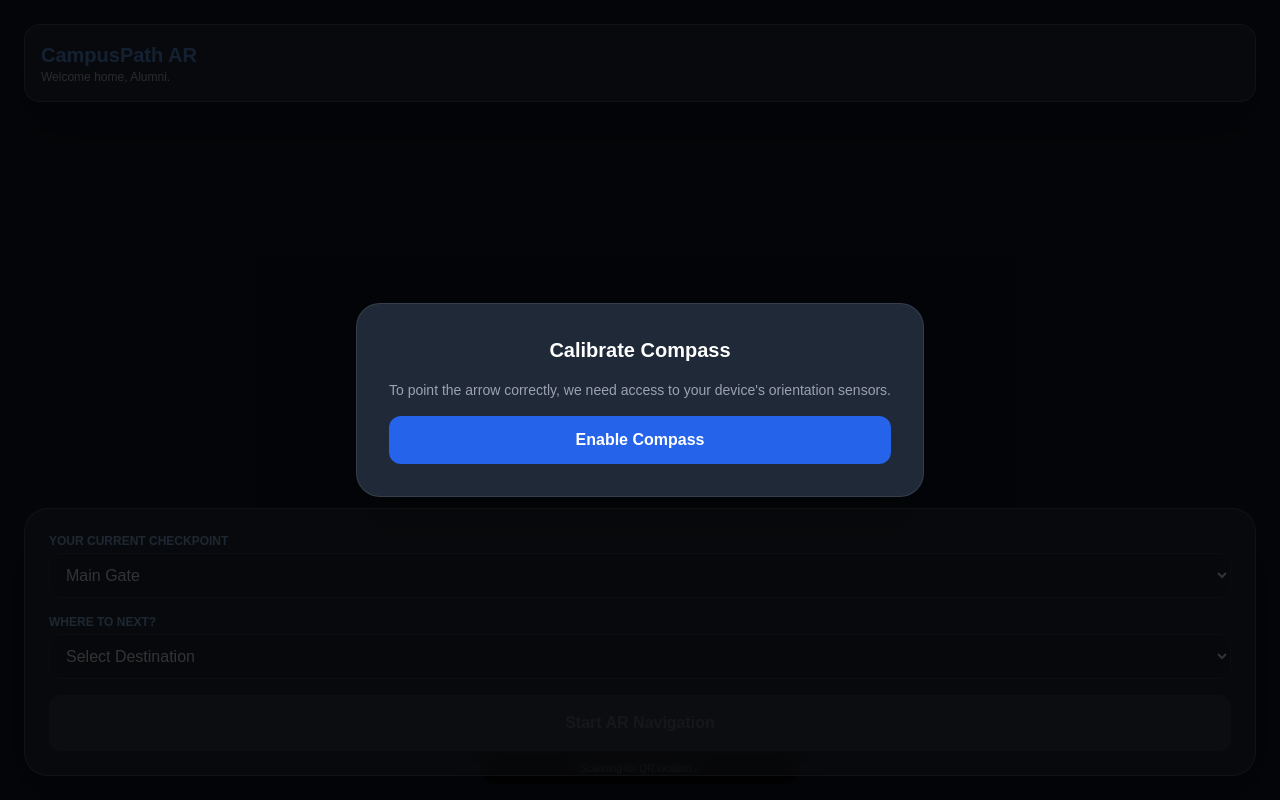
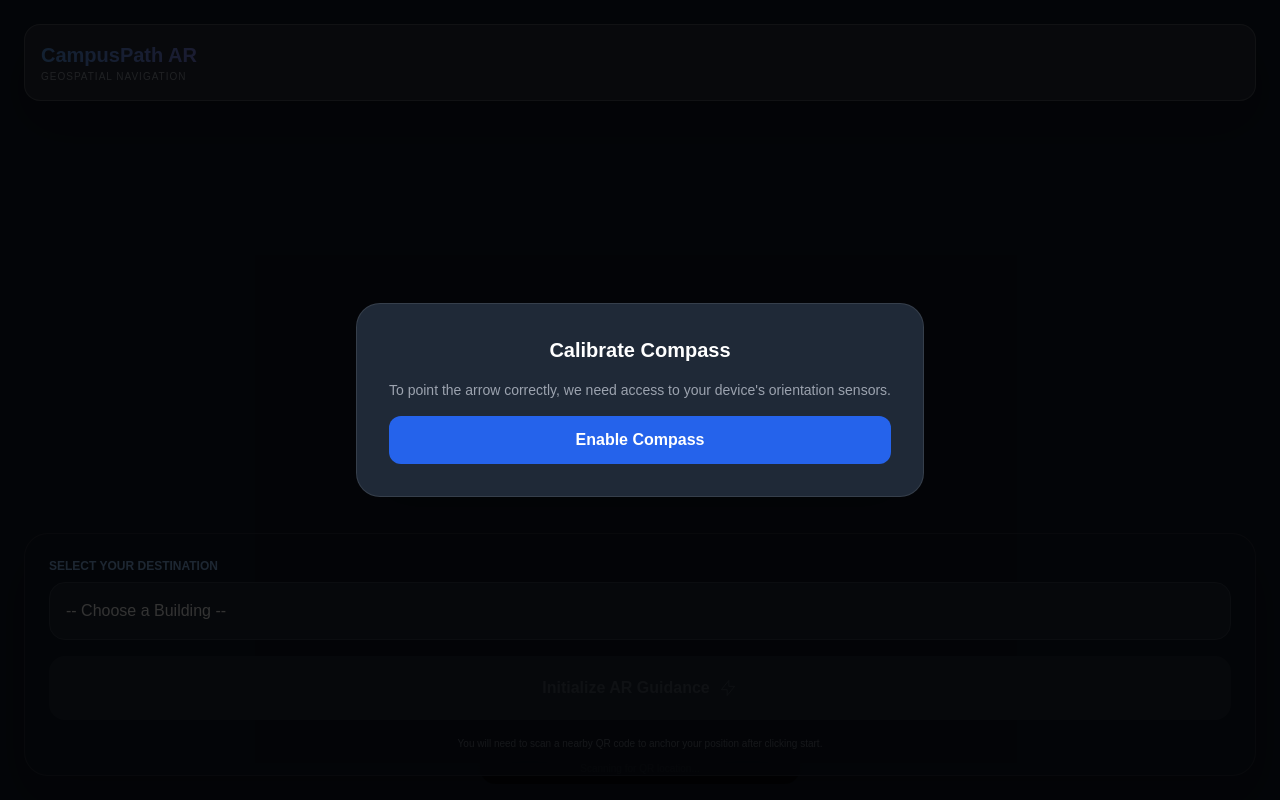
Before and after one commit to SandeshMahajan07/campus-ar, a React (Vite) app: page / in a window 1280 px wide. Built offline with nearby package versions, Linux system fonts and the light colour scheme.

Commit message:
updated some features second time

```diff
--- a/components/ARViewer.tsx
+++ b/components/ARViewer.tsx
@@ -28,21 +28,22 @@ const ARViewer: React.FC<ARViewerProps> = ({ isActive, targetBearing, onQRScanne
   const [heading, setHeading] = useState(0);
   const scannerRef = useRef<number | null>(null);
 
-  // Handle Compass Heading
   useEffect(() => {
     const handleOrientation = (e: any) => {
-      // webkitCompassHeading is for iOS, alpha is usually for Android
-      const rawHeading = e.webkitCompassHeading || (360 - e.alpha);
-      if (rawHeading !== undefined) {
-        setHeading(rawHeading);
+      // Logic for both iOS and Android orientation
+      let rawHeading = 0;
+      if (e.webkitCompassHeading) {
+        rawHeading = e.webkitCompassHeading;
+      } else if (e.alpha !== null) {
+        rawHeading = 360 - e.alpha;
       }
+      setHeading(rawHeading);
     };
 
     window.addEventListener('deviceorientation', handleOrientation, true);
     return () => window.removeEventListener('deviceorientation', handleOrientation);
   }, []);
 
-  // Handle QR Scanning
   useEffect(() => {
     const scan = () => {
       const video = document.querySelector('video');
@@ -71,15 +72,15 @@ const ARViewer: React.FC<ARViewerProps> = ({ isActive, targetBearing, onQRScanne
     };
   }, [onQRScanned]);
 
-  // The arrow needs to rotate based on (Bearing to Target - Current Phone Heading)
+  // Relative rotation logic
   const arrowRotation = (targetBearing - heading + 360) % 360;
 
   return (
     <a-scene
       embedded
-      arjs="sourceType: webcam; debugUIEnabled: false; detectionMode: mono_and_matrix; matrixCodeType: 3x3;"
+      arjs="sourceType: webcam; debugUIEnabled: false; detectionMode: mono_and_matrix; matrixCodeType: 3x3; trackingMethod: best;"
       vr-mode-ui="enabled: false"
-      renderer="antialias: true; alpha: true;"
+      renderer="antialias: true; alpha: true; precision: medium;"
     >
       <a-marker preset="hiro">
         {isActive && (
@@ -91,11 +92,11 @@ const ARViewer: React.FC<ARViewerProps> = ({ isActive, targetBearing, onQRScanne
               <a-cylinder position="0 0.5 0" radius="0.1" height="1" color="#3b82f6"></a-cylinder>
               <a-cone position="0 1.2 0" radius-bottom="0.3" height="0.6" color="#60a5fa"></a-cone>
             </a-entity>
-            <a-text value="TARGET" position="0 1.8 0" align="center" width="4" color="#ffffff"></a-text>
+            <a-text value="DESTINATION" position="0 1.8 0" align="center" width="4" color="#ffffff" font="roboto"></a-text>
           </a-entity>
         )}
       </a-marker>
-      <a-camera gps-camera rotation-reader></a-camera>
+      <a-camera rotation-reader></a-camera>
     </a-scene>
   );
 };
--- a/components/NavigationUI.tsx
+++ b/components/NavigationUI.tsx
@@ -4,7 +4,7 @@ import { CampusNode } from '../types';
 import { CAMPUS_DATA } from '../constants';
 
 interface NavigationUIProps {
-  onStartNavigation: (start: string, end: string) => void;
+  onStartNavigation: (start: string | null, end: string) => void;
   currentInstruction: string | null;
   activePath: CampusNode[] | null;
   onReset: () => void;
@@ -16,82 +16,81 @@ const NavigationUI: React.FC<NavigationUIProps> = ({
   activePath,
   onReset
 }) => {
-  const [start, setStart] = useState<string>('ENT');
   const [dest, setDest] = useState<string>('');
 
-  const rooms = CAMPUS_DATA.nodes.filter(n => n.type === 'room' || n.type === 'entrance');
+  const destinations = CAMPUS_DATA.nodes.filter(n => n.type === 'room' || n.type === 'entrance' || n.type === 'parking');
 
   return (
     <div className="fixed inset-0 pointer-events-none flex flex-col justify-between p-6 z-50">
-      {/* Header */}
       <div className="bg-white/10 backdrop-blur-md p-4 rounded-2xl border border-white/20 shadow-2xl pointer-events-auto">
-        <h1 className="text-xl font-bold bg-gradient-to-r from-blue-400 to-indigo-400 bg-clip-text text-transparent">
-          CampusPath AR
-        </h1>
-        <p className="text-xs text-gray-300">Welcome home, Alumni.</p>
+        <div className="flex justify-between items-center">
+          <div>
+            <h1 className="text-xl font-bold bg-gradient-to-r from-blue-400 to-indigo-400 bg-clip-text text-transparent">
+              CampusPath AR
+            </h1>
+            <p className="text-[10px] text-gray-400 tracking-widest uppercase">Geospatial Navigation</p>
+          </div>
+          {activePath && (
+             <button onClick={onReset} className="bg-white/10 p-2 rounded-full hover:bg-white/20">
+               <svg className="w-5 h-5" fill="none" stroke="currentColor" viewBox="0 0 24 24"><path d="M6 18L18 6M6 6l12 12" /></svg>
+             </button>
+          )}
+        </div>
       </div>
 
-      {/* Main Controls */}
       <div className="space-y-4 pointer-events-auto">
         {!activePath ? (
-          <div className="bg-white/10 backdrop-blur-lg p-6 rounded-3xl border border-white/20 shadow-2xl">
+          <div className="bg-gray-900/80 backdrop-blur-xl p-6 rounded-3xl border border-white/10 shadow-2xl">
             <div className="space-y-4">
               <div>
-                <label className="block text-xs font-semibold text-blue-300 uppercase mb-1">Your Current Checkpoint</label>
+                <label className="block text-xs font-semibold text-blue-300 uppercase mb-2">Select Your Destination</label>
                 <select
-                  className="w-full bg-gray-800 border border-gray-700 text-white p-3 rounded-xl focus:ring-2 focus:ring-blue-500 outline-none transition-all"
-                  value={start}
-                  onChange={(e) => setStart(e.target.value)}
-                >
-                  {CAMPUS_DATA.nodes.map(n => (
-                    <option key={n.id} value={n.id}>{n.name}</option>
-                  ))}
-                </select>
-              </div>
-
-              <div>
-                <label className="block text-xs font-semibold text-blue-300 uppercase mb-1">Where to next?</label>
-                <select
-                  className="w-full bg-gray-800 border border-gray-700 text-white p-3 rounded-xl focus:ring-2 focus:ring-blue-500 outline-none transition-all"
+                  className="w-full bg-gray-800 border border-gray-700 text-white p-4 rounded-2xl focus:ring-2 focus:ring-blue-500 outline-none transition-all appearance-none"
                   value={dest}
                   onChange={(e) => setDest(e.target.value)}
                 >
-                  <option value="">Select Destination</option>
-                  {rooms.map(n => (
-                    <option key={n.id} value={n.id}>{n.name}</option>
+                  <option value="">-- Choose a Building --</option>
+                  {destinations.sort((a,b) => a.name.localeCompare(b.name)).map(n => (
+                    <option key={n.id} value={n.id}>
+                      {n.name} {n.floor > 0 ? `(Floor ${n.floor})` : ''}
+                    </option>
                   ))}
                 </select>
               </div>
 
               <button
-                onClick={() => dest && onStartNavigation(start, dest)}
+                onClick={() => dest && onStartNavigation(null, dest)}
                 disabled={!dest}
-                className={`w-full py-4 rounded-xl font-bold transition-all transform active:scale-95 ${
+                className={`w-full py-5 rounded-2xl font-bold transition-all transform active:scale-95 flex items-center justify-center space-x-2 ${
                   dest
                     ? 'bg-gradient-to-r from-blue-600 to-indigo-600 text-white shadow-lg shadow-blue-500/30'
-                    : 'bg-gray-700 text-gray-500 cursor-not-allowed'
+                    : 'bg-gray-800 text-gray-600 cursor-not-allowed'
                 }`}
               >
-                Start AR Navigation
+                <span>Initialize AR Guidance</span>
+                <svg className="w-5 h-5" fill="none" stroke="currentColor" viewBox="0 0 24 24"><path d="M13 10V3L4 14h7v7l9-11h-7z" /></svg>
               </button>
+
+              <p className="text-[10px] text-center text-gray-500">
+                You will need to scan a nearby QR code to anchor your position after clicking start.
+              </p>
             </div>
           </div>
         ) : (
-          <div className="bg-blue-600/90 backdrop-blur-md p-6 rounded-3xl shadow-2xl animate-in slide-in-from-bottom border border-blue-400/30">
-            <div className="flex justify-between items-start mb-2">
-              <span className="bg-white/20 text-[10px] px-2 py-0.5 rounded-full font-bold uppercase tracking-wider">Navigating</span>
-              <button onClick={onReset} className="text-white/60 hover:text-white">✕</button>
+          <div className="bg-blue-600/90 backdrop-blur-lg p-6 rounded-3xl shadow-2xl animate-in slide-in-from-bottom border border-blue-400/30">
+            <div className="flex items-center space-x-4">
+               <div className="bg-white/20 p-3 rounded-2xl">
+                  <svg className="w-6 h-6 text-white animate-pulse" fill="none" stroke="currentColor" viewBox="0 0 24 24">
+                    <path strokeLinecap="round" strokeLinejoin="round" strokeWidth={2} d="M12 19l9 2-9-18-9 18 9-2zm0 0v-8" />
+                  </svg>
+               </div>
+               <div>
+                  <p className="text-xs text-blue-100 font-medium uppercase tracking-tighter mb-1">Instruction</p>
+                  <p className="text-lg font-bold leading-tight">
+                    {currentInstruction}
+                  </p>
+               </div>
             </div>
-            <p className="text-2xl font-bold leading-tight mb-1">
-              {currentInstruction || "Scan the marker to proceed..."}
-            </p>
-            <p className="text-sm text-blue-100 flex items-center">
-              <svg className="w-4 h-4 mr-2" fill="none" stroke="currentColor" viewBox="0 0 24 24">
-                <path strokeLinecap="round" strokeLinejoin="round" strokeWidth={2} d="M17.657 16.657L13.414 20.9a1.998 1.998 0 01-2.827 0l-4.244-4.243a8 8 0 1111.314 0z" />
-                <path strokeLinecap="round" strokeLinejoin="round" strokeWidth={2} d="M15 11a3 3 0 11-6 0 3 3 0 016 0z" />
-              </svg>
-              Destination: {CAMPUS_DATA.nodes.find(n => n.id === activePath[activePath.length - 1].id)?.name}
-            </p>
           </div>
         )}
       </div>
--- a/constants.ts
+++ b/constants.ts
@@ -3,7 +3,7 @@ import { CampusMap } from './types';
 
 export const CAMPUS_DATA: CampusMap = {
   nodes: [
-    { id: 'MAIN_GATE', name: 'Main Gate', floor: 0, lat: 17.31557537502064, lng: 76.83304456564909, description: 'University Entrance', type: 'entrance' },
+    { id: 'MAIN_GATE', name: 'Main Gate', floor: 0, lat: 17.31557537502064, lng: 76.833044564909, description: 'University Entrance', type: 'entrance' },
     { id: 'BOYS_PARKING', name: 'Boys Parking', floor: 0, lat: 17.3153930643524, lng: 76.83333820597595, description: 'Parking area near gate', type: 'parking' },
     { id: 'MAIN_BLDG', name: 'Main Building', floor: 0, lat: 17.315180652010394, lng: 76.83389045305594, description: 'Iconic main campus structure', type: 'room' },
     { id: 'CSE_DEPT', name: 'CSE Department', floor: 0, lat: 17.3154975168783, lng: 76.83408580373516, description: 'Computer Science block', type: 'room' },
@@ -26,7 +26,6 @@ export const CAMPUS_DATA: CampusMap = {
     { id: 'SAC_BLDG', name: 'SAC Building', floor: 0, lat: 17.313930370422916, lng: 76.83635539405459, description: 'Student Activity Center', type: 'room' },
   ],
   edges: [
-    // Logical Connections (Paths)
     { from: 'MAIN_GATE', to: 'BOYS_PARKING', distance: 30, instruction: 'Head East toward Boys Parking' },
     { from: 'BOYS_PARKING', to: 'MAIN_BLDG', distance: 60, instruction: 'Walk forward to the Main Building' },
     { from: 'MAIN_BLDG', to: 'INTERSECTION', distance: 80, instruction: 'Proceed straight to the Intersection (Chaurashta)' },
@@ -42,8 +41,6 @@ export const CAMPUS_DATA: CampusMap = {
     { from: 'MECH_BLOCK', to: 'CSE_NEW', distance: 20, instruction: 'Go up to the First Floor for New CSE Centre' },
     { from: 'CANTEEN', to: 'ARCH_DEPT', distance: 50, instruction: 'Head South to Architecture' },
     { from: 'CANTEEN', to: 'SAC_BLDG', distance: 110, instruction: 'Follow the main path to the SAC Building' },
-
-    // Reverse Edges for bidirectional navigation
     { from: 'INTERSECTION', to: 'MAIN_BLDG', distance: 80, instruction: 'Return toward the Main Building' },
     { from: 'BOYS_PARKING', to: 'MAIN_GATE', distance: 30, instruction: 'Head back to the Main Gate' }
   ]
--- a/index.html
+++ b/index.html
@@ -7,15 +7,25 @@
     <title>CampusPath AR</title>
     <script src="https://cdn.tailwindcss.com"></script>
     <!-- A-Frame and AR.js for Web-based AR -->
-    <script src="https://aframe.io/releases/1.3.0/aframe.min.js"></script>
-    <script src="https://raw.githack.com/AR-js-org/AR.js/master/aframe/build/aframe-ar.js"></script>
+    <script src="https://aframe.io/releases/1.3.0/aframe.min.js" crossorigin="anonymous"></script>
+    <script src="https://unpkg.com/ar.js@2.2.2/aframe/build/aframe-ar.js" crossorigin="anonymous"></script>
     <!-- jsQR for camera-based QR detection -->
-    <script src="https://cdn.jsdelivr.net/npm/jsqr@1.4.0/dist/jsQR.min.js"></script>
+    <script src="https://cdn.jsdelivr.net/npm/jsqr@1.4.0/dist/jsQR.min.js" crossorigin="anonymous"></script>
     <style>
-      body { margin: 0; overflow: hidden; font-family: sans-serif; }
-      #root { position: relative; width: 100vw; height: 100vh; z-index: 10; pointer-events: none; }
+      body { margin: 0; overflow: hidden; font-family: sans-serif; background-color: #111827; }
+      #root {
+        position: absolute;
+        top: 0;
+        left: 0;
+        width: 100vw;
+        height: 100vh;
+        z-index: 10;
+        pointer-events: none;
+      }
       #root > * { pointer-events: auto; }
+      /* Ensure AR canvas is behind UI but fills screen */
       .a-canvas { z-index: 0 !important; }
+      .a-loader-title { color: white !important; }
     </style>
 <script type="importmap">
 {
@@ -31,6 +41,7 @@
 </head>
 <body class="bg-gray-900 text-white">
     <div id="root"></div>
-    <script type="module" src="/index.tsx"></script>
+    <!-- Vite entry point -->
+    <script type="module" src="./index.tsx"></script>
 </body>
 </html>
--- a/tsconig.json
+++ b/tsconig.json
@@ -6,7 +6,7 @@
     "lib": ["DOM", "DOM.Iterable", "ESNext"],
     "allowJs": false,
     "skipLibCheck": true,
-    "esModuleInterop": false,
+    "esModuleInterop": true,
     "allowSyntheticDefaultImports": true,
     "strict": true,
     "forceConsistentCasingInFileNames": true,
@@ -15,8 +15,7 @@
     "resolveJsonModule": true,
     "isolatedModules": true,
     "noEmit": true,
-    "jsx": "react-transform",
-    "jsxImportSource": "react"
+    "jsx": "react-jsx"
   },
   "include": ["**/*.ts", "**/*.tsx"],
   "exclude": ["node_modules"]
--- a/vite.config.ts
+++ b/vite.config.ts
@@ -9,5 +9,9 @@ export default defineConfig({
   server: {
     host: true,
     port: 5173
+  },
+  build: {
+    outDir: 'dist',
+    assetsDir: 'assets',
   }
 });
```
